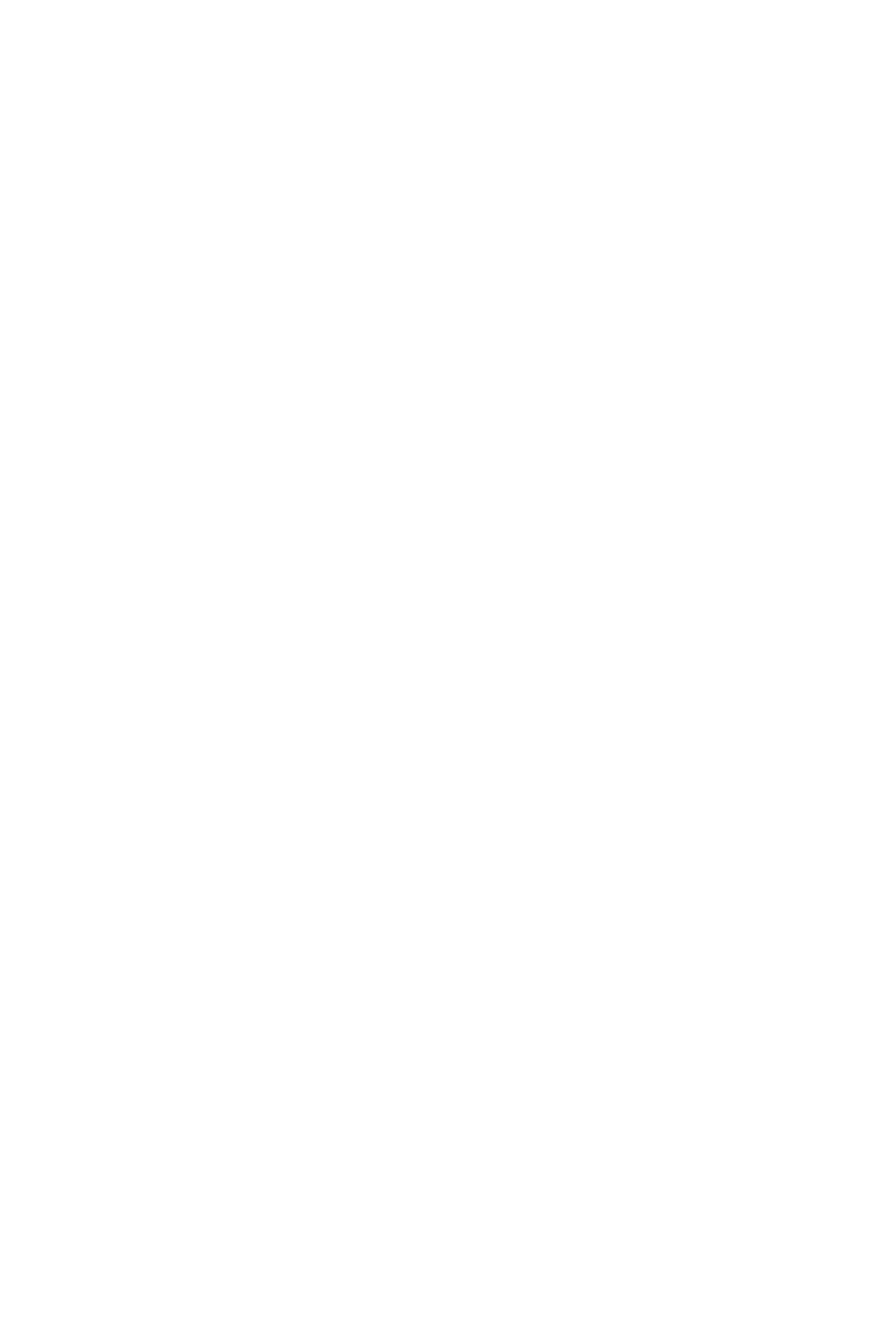
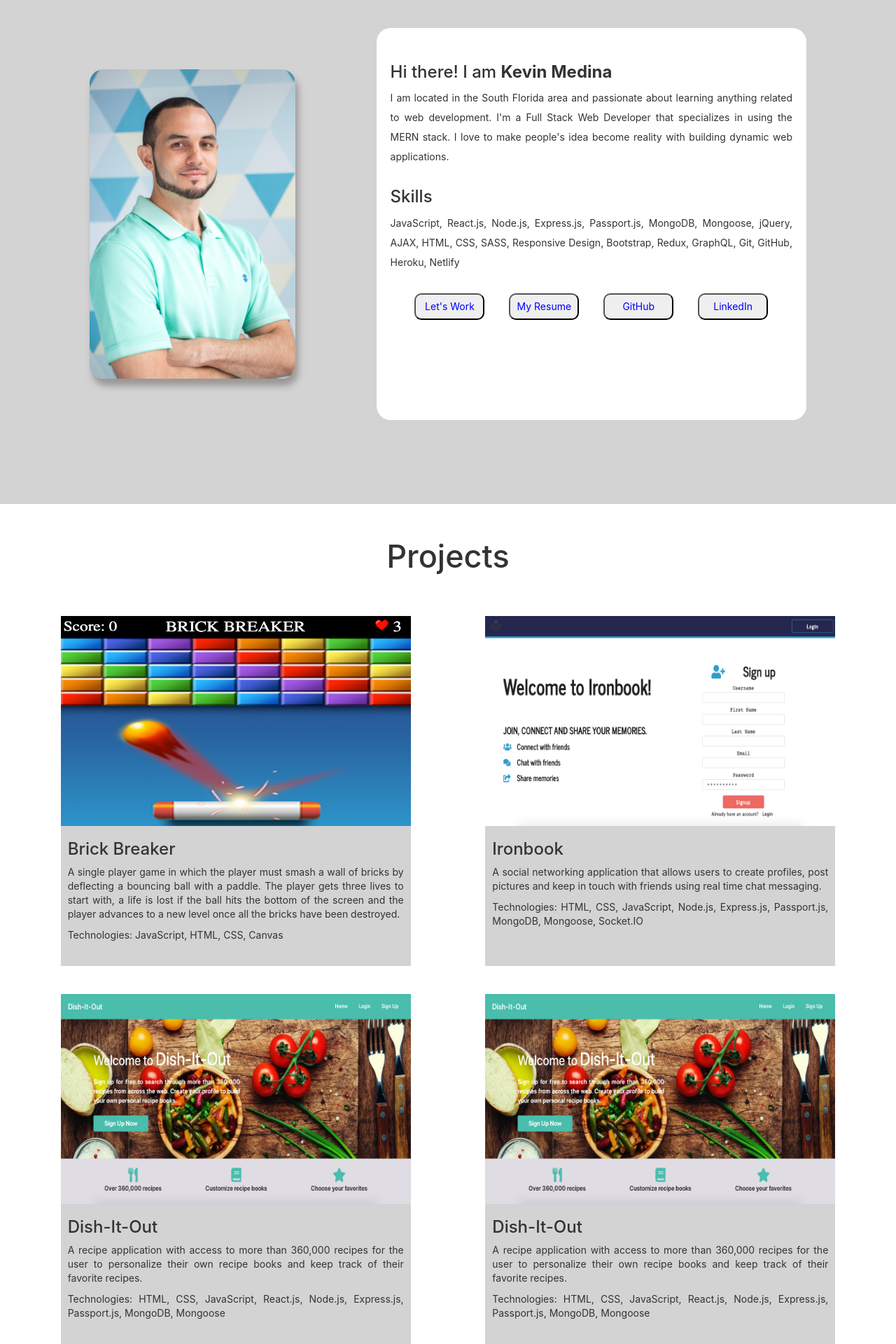
Before and after one commit to kevmedina/portfolio, a React (Create React App) app: page / in a window 1280 px wide. Shown: the part 880-2800 px from the top of the page at 70% size. Before the commit the page ends 800 px from the top, so only its background shows below. Built offline with nearby package versions, Linux system fonts and the light colour scheme.

Commit message:
update all pages layout and styling

```diff
--- a/src/App.js
+++ b/src/App.js
@@ -1,5 +1,4 @@
 import React from "react";
-import { Switch, Route } from "react-router-dom";
 import "./App.css";
 import Navbar from "./components/Navbar/Navbar";
 import Home from "./components/Home/Home";
@@ -11,12 +10,10 @@ const App = () => {
   return (
     <div className="App">
       <Navbar />
-      <Switch>
-        <Route exact path="/" component={Home} />
-        <Route exact path="/about" component={About} />
-        <Route exact path="/projects" component={Projects} />
-        <Route exact path="/contact" component={Contact} />
-      </Switch>
+      <Home />
+      <About />
+      <Projects />
+      <Contact />
     </div>
   );
 };
--- a/src/components/About/About.css
+++ b/src/components/About/About.css
@@ -1,6 +1,6 @@
 .about-container {
   width: 100vw;
-  height: calc(100vh - 50px);
+  height: 100vh;
   display: flex;
   justify-content: center;
   background-color: lightgrey;
@@ -28,8 +28,31 @@ img {
   box-shadow: 4px 10px 10px rgba(126, 121, 121, 0.671);
 }
 
+.about-info {
+  padding: 20px;
+  height: 70vh;
+  background-color: #ffffff;
+  border-radius: 20px;
+}
+
+.about-info p {
+  line-height: 2;
+}
+
 .about-info > div {
   margin: 30px 0;
   text-align: justify;
   line-height: 1.7;
 }
+
+.buttons-container {
+  display: flex;
+  justify-content: space-evenly;
+}
+
+.buttons-container > a > button {
+  padding: 5px;
+  width: 100px;
+  border-radius: 10px;
+  color: blue;
+}
--- a/src/components/About/About.js
+++ b/src/components/About/About.js
@@ -10,23 +10,38 @@ const About = () => {
         </div>
         <div className="about-info">
           <div>
-            <h1>Hi, Nice to meet you!</h1>
+            <h3>
+              Hi there! I am <strong>Kevin Medina</strong>
+            </h3>
             <p>
-              I have over 7 years of experience in the homeowners insurance
-              industry working as an underwriter. However, my passion for
-              technology led me to pursue a career in web development. I’m a
-              recent graduate from Ironhack’s Web Development Bootcamp which has
-              now expanded my skills of creating responsive and dynamic web
+              I am located in the South Florida area and passionate about
+              learning anything related to web development. I'm a Full Stack Web
+              Developer that specializes in using the MERN stack. I love to make
+              people's idea become reality with building dynamic web
               applications.
             </p>
           </div>
           <div>
-            <h2>Technologies</h2>
+            <h3>Skills</h3>
             <p>
               JavaScript, React.js, Node.js, Express.js, Passport.js, MongoDB,
               Mongoose, jQuery, AJAX, HTML, CSS, SASS, Responsive Design,
               Bootstrap, Redux, GraphQL, Git, GitHub, Heroku, Netlify
             </p>
+          </div>
+          <div className="buttons-container">
+            <a href="https://www.linkedin.com/in/kevmedina/">
+              <button>Let's Work</button>
+            </a>
+            <a href="https://docs.google.com/document/d/1tIu84tmJvB5OH_kmre4GJDvtVQcIqFZvMaELL1ZyWPI/edit">
+              <button>My Resume</button>
+            </a>
+            <a href="https://github.com/kevmedina">
+              <button>GitHub</button>
+            </a>
+            <a href="https://www.linkedin.com/in/kevmedina/">
+              <button>LinkedIn</button>
+            </a>
           </div>
         </div>
       </div>
--- a/src/components/Contact/Contact.css
+++ b/src/components/Contact/Contact.css
@@ -2,10 +2,11 @@
   display: flex;
   justify-content: center;
   width: 100vw;
-  height: calc(100vh - 50px);
+  height: 600px;
+  background-color: red;
 }
 
-.contact-container h1 {
+/* .contact-container > h1 {
   text-align: center;
   margin: 50px 0;
-}
+} */
--- a/src/components/Home/Home.css
+++ b/src/components/Home/Home.css
@@ -3,9 +3,11 @@
   justify-content: center;
   align-items: center;
   width: 100vw;
-  height: calc(100vh - 50px);
-  background: url("http://www.kevmedina.com/showcase.jpeg") no-repeat center
-    center fixed;
+  height: calc(100vh - 60px);
+  background: url("https://images.pexels.com/photos/160107/pexels-photo-160107.jpeg?auto=compress&cs=tinysrgb&dpr=1&w=500");
+  background-repeat: no-repeat;
+  background-size: cover;
+  background-position: center;
 }
 
 header {
@@ -16,9 +18,14 @@ header {
 }
 
 header h1 {
-  font-size: 2rem;
+  font-size: 4rem;
   margin: 40px 0;
   color: var(--light-blue);
+}
+
+header h3 {
+  font-size: 2.5rem;
+  margin-bottom: 2em;
 }
 
 .home-link {
--- a/src/components/Home/Home.js
+++ b/src/components/Home/Home.js
@@ -1,15 +1,15 @@
 import React from "react";
-import { Link } from "react-router-dom";
 import "./Home.css";
 
 const Home = () => {
   return (
     <div className="home-container">
       <header>
-        <h1>Hi, I'm Kevin. I build dynamic and responsive web applications.</h1>
-        <Link className="home-link" to="/projects">
+        <h1>Hi, I am Kevin Medina</h1>
+        <h3>Full Stack Web Developer</h3>
+        <a href="#projects" className="home-link">
           View Projects
-        </Link>
+        </a>
       </header>
     </div>
   );
--- a/src/components/Navbar/Navbar.css
+++ b/src/components/Navbar/Navbar.css
@@ -1,12 +1,17 @@
 nav {
   width: 100vw;
-  height: 50px;
+  height: 60px;
   background-color: var(--light-blue);
   display: flex;
   justify-content: space-between;
   align-items: center;
   color: white;
   padding: 0 10px;
+}
+
+nav h1 {
+  margin: 0;
+  font-size: 3rem;
 }
 
 ul {
--- a/src/components/Projects/Projects.css
+++ b/src/components/Projects/Projects.css
@@ -1,13 +1,25 @@
 .projects-container {
   width: 100vw;
-  height: auto;
-  background-color: lightgray;
+  background-color: #ffffff;
 }
 
 .title {
+  margin: 0;
   text-align: center;
   padding-top: 50px;
-  font-size: 3rem;
+  font-size: 4.5rem;
+}
+
+.project {
+  width: 500px;
+  height: 500px;
+  margin: 20px;
+  background-color: lightgray;
+  text-align: justify;
+}
+
+.project-info {
+  padding: 0 10px;
 }
 
 .projects {
@@ -17,13 +29,9 @@
   margin-top: 40px;
 }
 
-.project {
-  width: 500px;
-  height: 350px;
-  margin: 20px;
+.project img {
+  width: 100%;
+  height: 60%;
+  border-radius: 0;
+  box-shadow: none;
 }
-
-.project > img {
-  width: 100%;
-  height: 100%;
-}
--- a/src/components/Projects/Projects.js
+++ b/src/components/Projects/Projects.js
@@ -7,25 +7,79 @@ const Projects = () => {
       <h1 className="title">Projects</h1>
 
       <section className="projects">
+        {/* Brick Breaker Project */}
         <div className="project">
           <a href="https://kevmedina.github.io/ironhack-project-1/">
             <img src="../../images/brickbreaker.png" alt="brick breaker" />
           </a>
+          <div className="project-info">
+            <h3>Brick Breaker</h3>
+            <p>
+              A single player game in which the player must smash a wall of
+              bricks by deflecting a bouncing ball with a paddle. The player
+              gets three lives to start with, a life is lost if the ball hits
+              the bottom of the screen and the player advances to a new level
+              once all the bricks have been destroyed.
+            </p>
+            <p>Technologies: JavaScript, HTML, CSS, Canvas</p>
+          </div>
         </div>
+
+        {/* Ironbook Project */}
         <div className="project">
           <a href="https://ironbook.herokuapp.com/">
             <img src="../../images/ironbook.png" alt="Ironbook" />
           </a>
+          <div className="project-info">
+            <h3>Ironbook</h3>
+            <p>
+              A social networking application that allows users to create
+              profiles, post pictures and keep in touch with friends using real
+              time chat messaging.
+            </p>
+            <p>
+              Technologies: HTML, CSS, JavaScript, Node.js, Express.js,
+              Passport.js, MongoDB, Mongoose, Socket.IO
+            </p>
+          </div>
         </div>
+
+        {/* Recipe Project */}
         <div className="project">
           <a href="https://dish-it-out.netlify.app">
             <img src="../../images/dishitout.png" alt="Dish-It-Out" />
           </a>
+          <div className="project-info">
+            <h3>Dish-It-Out</h3>
+            <p>
+              A recipe application with access to more than 360,000 recipes for
+              the user to personalize their own recipe books and keep track of
+              their favorite recipes.
+            </p>
+            <p>
+              Technologies: HTML, CSS, JavaScript, React.js, Node.js,
+              Express.js, Passport.js, MongoDB, Mongoose
+            </p>
+          </div>
         </div>
+
+        {/* Recipe Project */}
         <div className="project">
           <a href="https://dish-it-out.netlify.app">
             <img src="../../images/dishitout.png" alt="Dish-It-Out" />
           </a>
+          <div className="project-info">
+            <h3>Dish-It-Out</h3>
+            <p>
+              A recipe application with access to more than 360,000 recipes for
+              the user to personalize their own recipe books and keep track of
+              their favorite recipes.
+            </p>
+            <p>
+              Technologies: HTML, CSS, JavaScript, React.js, Node.js,
+              Express.js, Passport.js, MongoDB, Mongoose
+            </p>
+          </div>
         </div>
       </section>
     </div>
```
